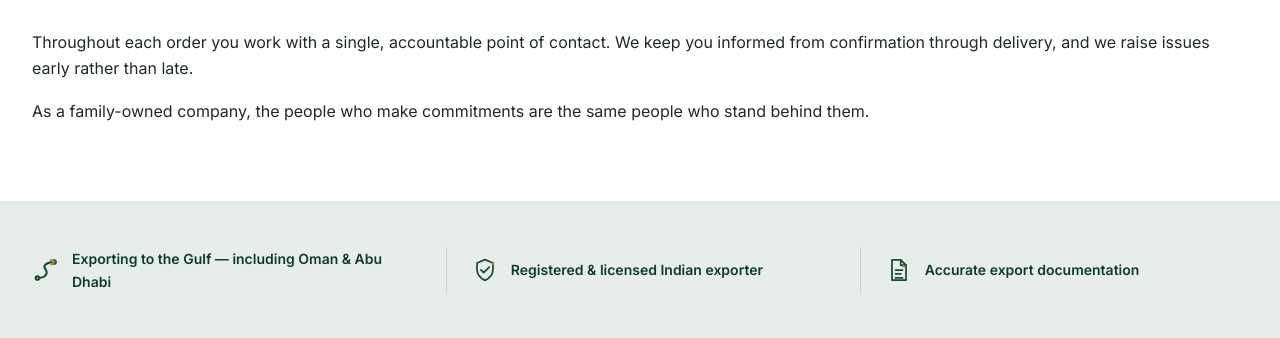
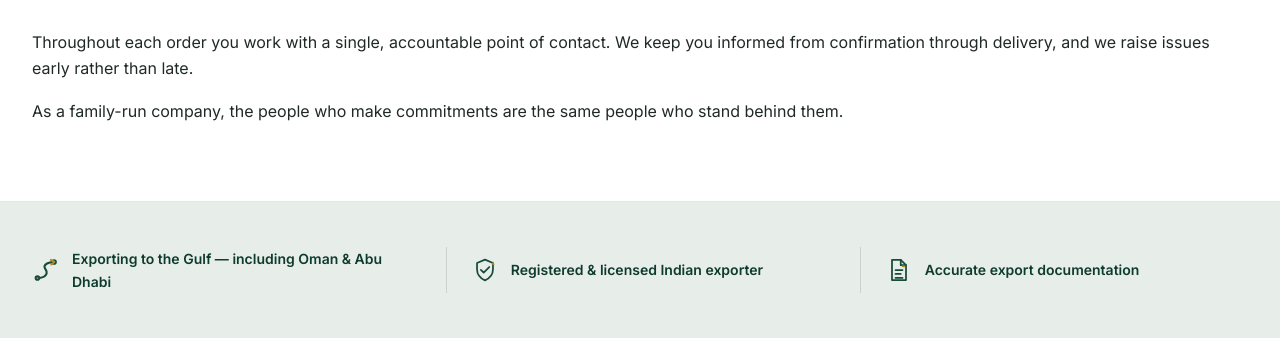
Before and after one commit to ITwArRiOr001/RoyalExotic-Farms, a Flask app: page /en/export-process in a window 1280 px wide. Shown: the part 1849-2187 px from the top of the page. Run offline with Flask 3, Linux system fonts and the light colour scheme; some libraries are stand-ins or nearby versions.

Commit message:
Update description from 'family-owned' to 'family-run'

```diff
--- a/templates/pages/export_process.html
+++ b/templates/pages/export_process.html
@@ -129,7 +129,7 @@
       heading_id='process-accountability-title') }}
   <div class="process-accountability__body">
     <p>{{ _("Throughout each order you work with a single, accountable point of contact. We keep you informed from confirmation through delivery, and we raise issues early rather than late.") }}</p>
-    <p>{{ _("As a family-owned company, the people who make commitments are the same people who stand behind them.") }}</p>
+    <p>{{ _("As a family-run company, the people who make commitments are the same people who stand behind them.") }}</p>
   </div>
 </section>
 
```
